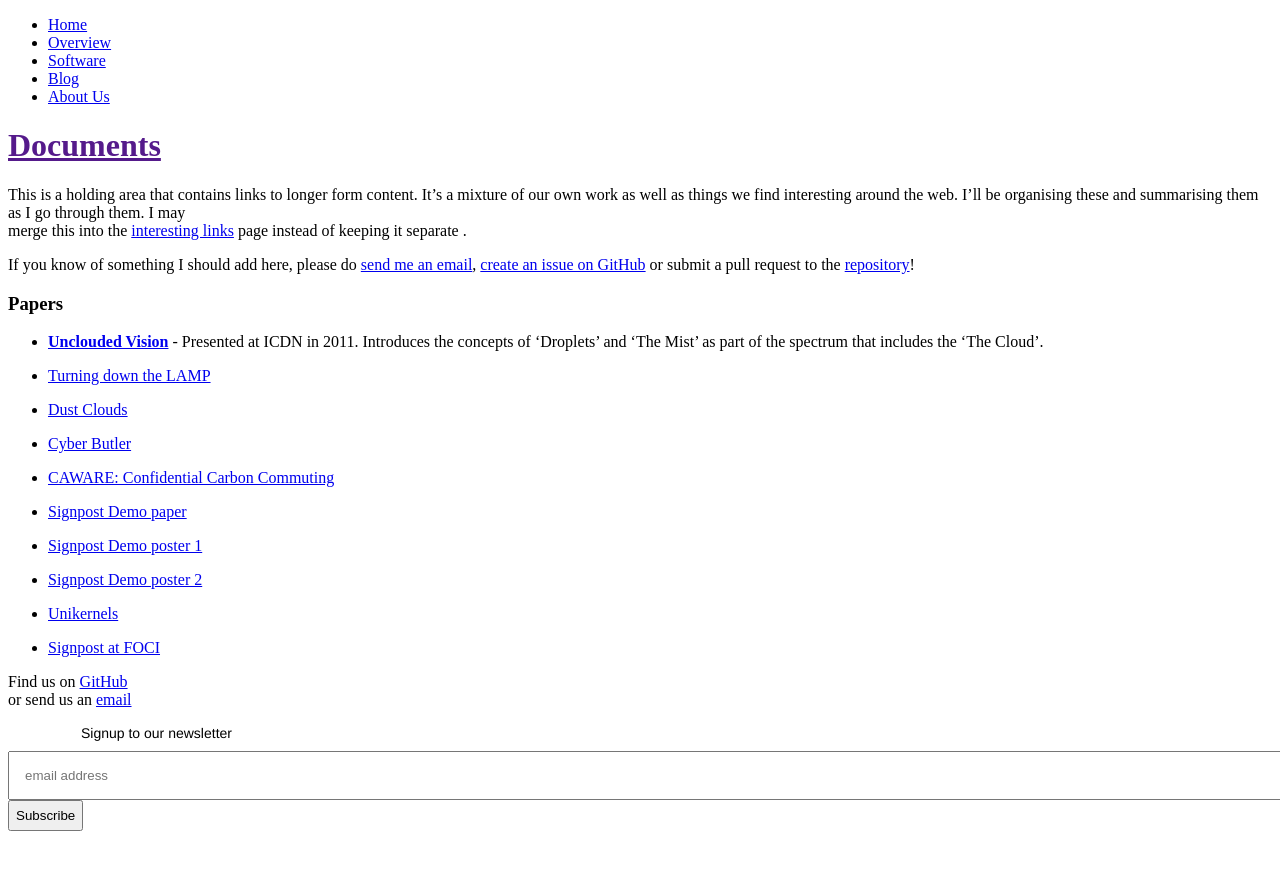
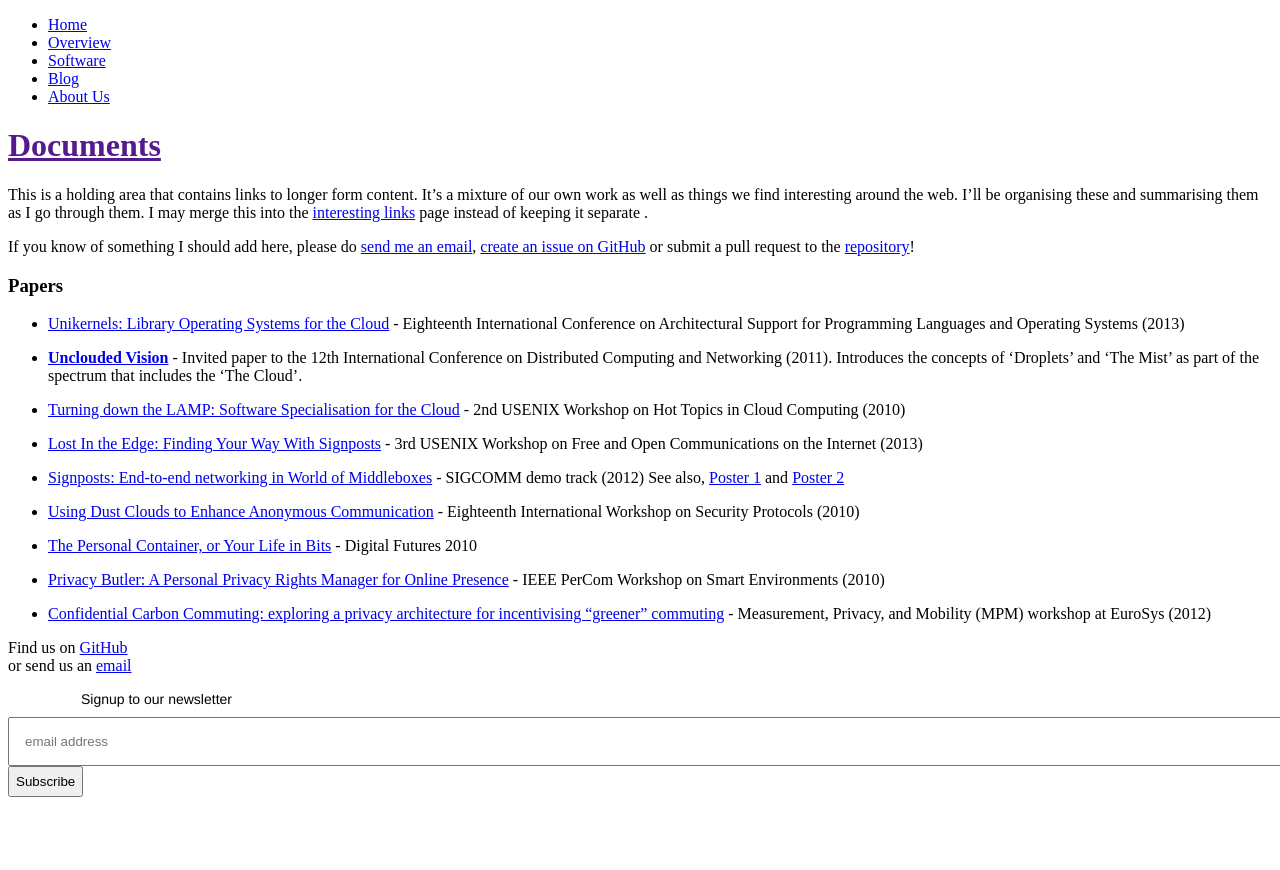
Before and after one commit to nymote/nymote.github.io, a Jekyll site: the page built from docs/index.md, in a window 1280 px wide. Shown: the top 870 px of the page. Built offline with Jekyll 4.4.1, drawn with Linux system fonts in a browser that asks for light colours; nearby versions of some CDN libraries; library files that are not in the unit come from our copies; comment, search, counter and statistics services are not loaded.

Commit message:
update docs page

```diff
--- a/docs/index.md
+++ b/docs/index.md
@@ -29,22 +29,20 @@
 
 ### Papers
 
-- **[Unclouded Vision](/docs/2011-icdn-unclouded-vision.pdf)** - Presented at ICDN in 2011. Introduces the concepts of 'Droplets' and 'The Mist' as part of the spectrum that includes the 'The Cloud'.
+- [Unikernels: Library Operating Systems for the Cloud](/docs/2013-asplos-mirage.pdf) - Eighteenth International Conference on Architectural Support for Programming Languages and Operating Systems (2013)
 
-- [Turning down the LAMP](/docs/2010-hotcloud-lamp.pdf)
+- **[Unclouded Vision](/docs/2011-icdn-unclouded-vision.pdf)** - Invited paper to the 12th International Conference on Distributed Computing and Networking (2011). Introduces the concepts of 'Droplets' and 'The Mist' as part of the spectrum that includes the 'The Cloud'.
 
-- [Dust Clouds](/docs/2010-iswp-dustclouds.pdf)
+- [Turning down the LAMP: Software Specialisation for the Cloud](/docs/2010-hotcloud-lamp.pdf) - 2nd USENIX Workshop on Hot Topics in Cloud Computing (2010)
 
-- [Cyber Butler](/docs/2010-smarte-privacybutler.pdf)
+- [Lost In the Edge: Finding Your Way With Signposts](/docs/2013-foci-signposts.pdf) - 3rd USENIX Workshop on Free and Open Communications on the Internet (2013)
 
-- [CAWARE: Confidential Carbon Commuting](docs/2012-mpm-caware.pdf)
+- [Signposts: End-to-end networking in World of Middleboxes](/docs/2012-sigcomm-signposts-demo.pdf) - SIGCOMM demo track (2012) See also, [Poster 1](/docs/2012-sigcomm-signposts-poster.pdf) and [Poster 2](/docs/2012-signpost-poster-a4.pdf)
 
-- [Signpost Demo paper](/docs/2012-sigcomm-signposts-demo.pdf)
+- [Using Dust Clouds to Enhance Anonymous Communication](/docs/2010-iswp-dustclouds.pdf) - Eighteenth International Workshop on Security Protocols (2010)
 
-- [Signpost Demo poster 1](/docs/2012-sigcomm-signposts-poster.pdf)
+- [The Personal Container, or Your Life in Bits](/docs/2010-digitalfuture-perscon.pdf) - Digital Futures 2010
 
-- [Signpost Demo poster 2](/docs/2012-signpost-poster-a4.pdf)
+- [Privacy Butler: A Personal Privacy Rights Manager for Online Presence](/docs/2010-smarte-privacybutler.pdf) - IEEE PerCom Workshop on Smart Environments (2010)
 
-- [Unikernels](/docs/2013-asplos-mirage.pdf)
-
-- [Signpost at FOCI](/docs/2013-foci-signposts.pdf)
+- [Confidential Carbon Commuting: exploring a privacy architecture for incentivising "greener" commuting](docs/2012-mpm-caware.pdf) - Measurement, Privacy, and Mobility (MPM) workshop at EuroSys (2012)
```
